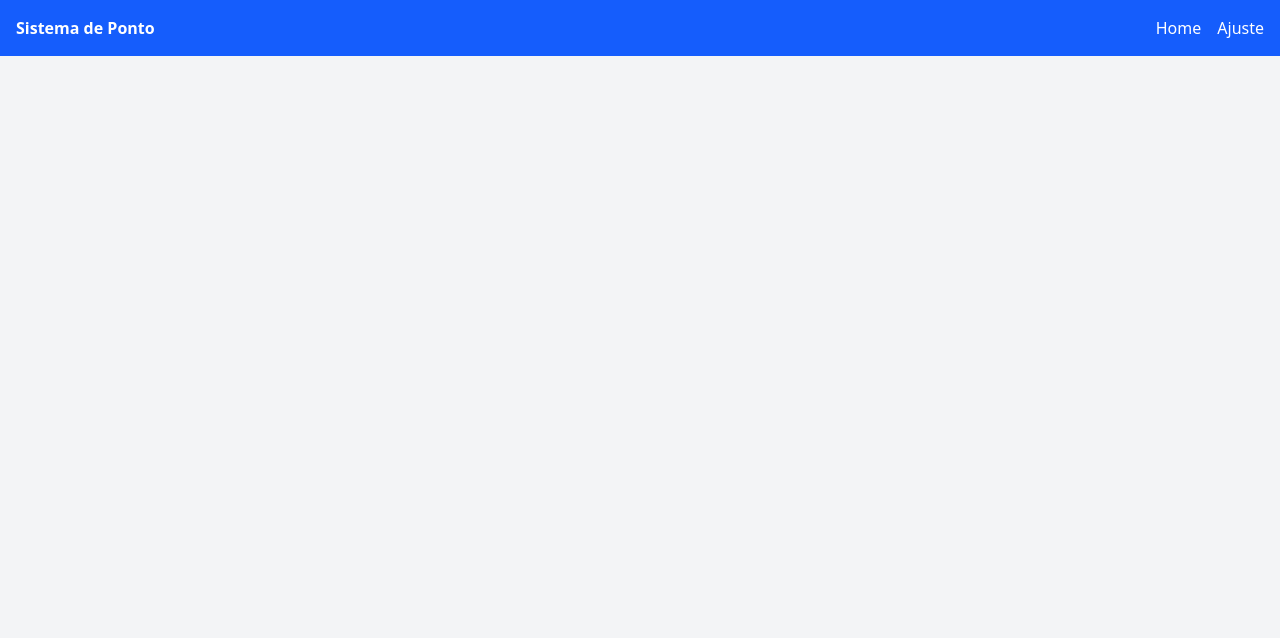
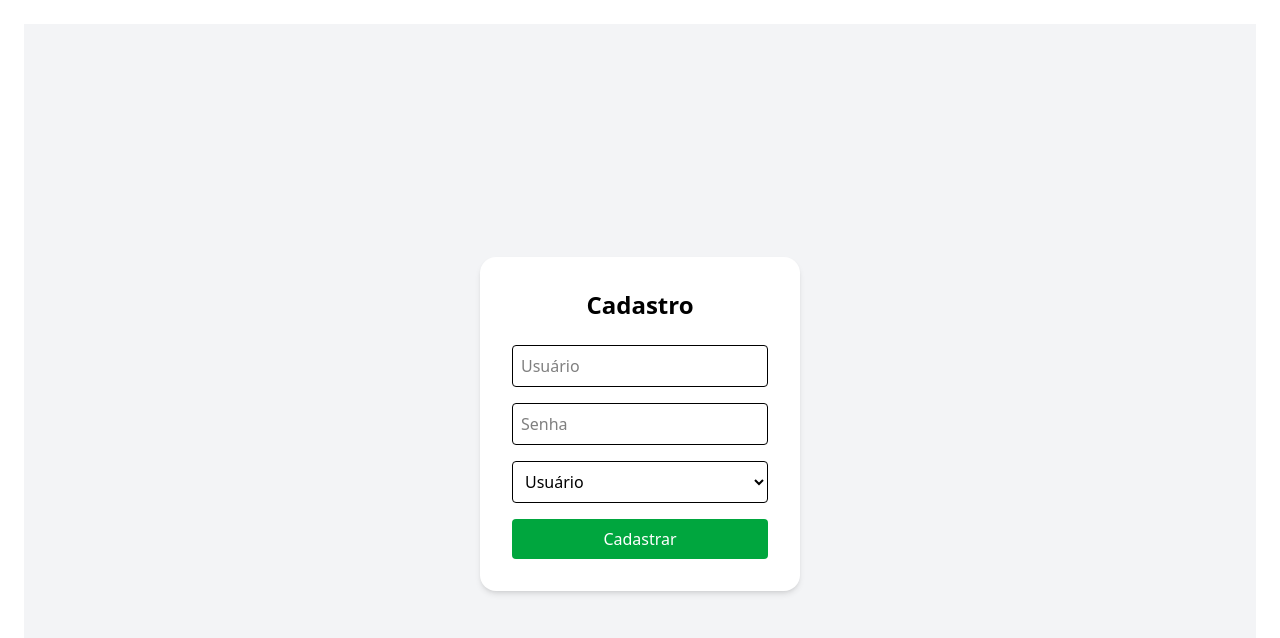
Before and after one commit to Mrnho1/ponto-api-front, an Angular app: page /register in a window 1280 px wide. Before the commit this address led to /. Shown: the top 638 px of the page. Built offline with nearby package versions, Linux system fonts and the light colour scheme.

Commit message:
adicionando pagina de registro

```diff
--- a/src/app/app.html
+++ b/src/app/app.html
@@ -1,18 +1,4 @@
-<div class="min-h-screen bg-gray-100">
-
-  <!-- NAVBAR -->
-  <nav class="bg-blue-600 text-white p-4 flex justify-between">
-    <h1 class="font-bold">Sistema de Ponto</h1>
-
-    <div class="space-x-4">
-      <a routerLink="/home" class="hover:underline">Home</a>
-      <a routerLink="/ajuste" class="hover:underline">Ajuste</a>
-    </div>
-  </nav>
-
-  <!-- CONTEÚDO -->
-  <div class="p-6">
-    <router-outlet></router-outlet>
-  </div>
-
+<!-- CONTEÚDO -->
+<div class="p-6">
+  <router-outlet></router-outlet>
 </div>
--- a/src/app/pages/login/login.html
+++ b/src/app/pages/login/login.html
@@ -6,25 +6,24 @@
       Login
     </h2>
 
-    <input
-      [(ngModel)]="username"
-      placeholder="Usuário"
-      class="w-full mb-4 p-2 border rounded"
-    />
+    <input [(ngModel)]="username" placeholder="Usuário"
+      class="w-full mb-4 p-2 border rounded" />
 
-    <input
-      [(ngModel)]="password"
-      type="password"
+    <input [(ngModel)]="password" type="password"
       placeholder="Senha"
-      class="w-full mb-4 p-2 border rounded"
-    />
+      class="w-full mb-4 p-4 border rounded" />
 
-    <button
-      (click)="login()"
-      class="w-full bg-blue-600 text-white p-2 rounded hover:bg-blue-700"
-    >
+    <button (click)="login()"
+      class="w-full bg-blue-600 text-white p-2 rounded hover:bg-blue-700 mb-4">
       Entrar
     </button>
+
+    <p class="text-center text-sm">
+      Não tem conta?
+      <a routerLink="/register" class="text-blue-600 hover:underline">
+        Cadastre-se
+      </a>
+    </p>
 
   </div>
 
--- a/src/app/pages/login/login.ts
+++ b/src/app/pages/login/login.ts
@@ -2,11 +2,11 @@ import { Component } from '@angular/core';
 import { Auth } from '../../services/authService';
 import { CommonModule } from '@angular/common';
 import { FormsModule } from '@angular/forms';
-import { Router } from '@angular/router';
+import { Router, RouterModule } from '@angular/router';
 
 @Component({
   selector: 'app-login',
-  imports: [CommonModule, FormsModule],
+  imports: [CommonModule, FormsModule, RouterModule],
   templateUrl: './login.html',
   styleUrl: './login.css',
 })
--- /dev/null
+++ b/src/app/pages/register/register.html
@@ -0,0 +1,28 @@
+<div class="flex items-center justify-center min-h-screen bg-gray-100">
+
+  <div class="bg-white p-8 rounded-2xl shadow-md w-80">
+
+    <h2 class="text-2xl font-bold mb-6 text-center">
+      Cadastro
+    </h2>
+
+    <input [(ngModel)]="username" placeholder="Usuário"
+      class="w-full mb-4 p-2 border rounded" />
+
+    <input [(ngModel)]="password" type="password" placeholder="Senha"
+      class="w-full mb-4 p-2 border rounded" />
+
+    <select [(ngModel)]="role"
+      class="w-full mb-4 p-2 border rounded">
+      <option value="USER">Usuário</option>
+      <option value="ADMIN">Admin</option>
+    </select>
+
+    <button (click)="register()"
+      class="w-full bg-green-600 text-white p-2 rounded hover:bg-green-700">
+      Cadastrar
+    </button>
+
+  </div>
+
+</div>
--- /dev/null
+++ b/src/app/pages/register/register.ts
@@ -0,0 +1,27 @@
+import { Component } from '@angular/core';
+import { Auth } from '../../services/authService';
+import { Router, RouterModule } from '@angular/router';
+import { CommonModule } from '@angular/common';
+import { FormsModule } from '@angular/forms';
+
+@Component({
+  selector: 'app-register',
+  imports: [CommonModule, FormsModule, RouterModule],
+  templateUrl: './register.html',
+  styleUrl: './register.css',
+})
+export class Register {
+  username = '';
+  password = '';
+  role = 'USER';
+
+  constructor(private auth: Auth, private router: Router) {}
+
+  register() {
+    this.auth.register(this.username, this.password, this.role)
+      .subscribe(() => {
+        alert('Usuário criado!');
+        this.router.navigate(['/']);
+      });
+  }
+}
--- a/src/app/services/authService.ts
+++ b/src/app/services/authService.ts
@@ -32,4 +32,15 @@ export class Auth {
   isLogado(): boolean {
     return !!localStorage.getItem('token');
   }
+
+  register(username: string, password: string, role: string) {
+  return this.http.post(`${this.API}/auth/register`, null, {
+    params: {
+      username,
+      password,
+      role
+    }
+  });
 }
+
+}
```
Also changed, not shown: src/app/app.routes.ts (+5 -2 lines), src/app/pages/register/register.css (added), 1 other file (tests, documents, lock files or other folders).
